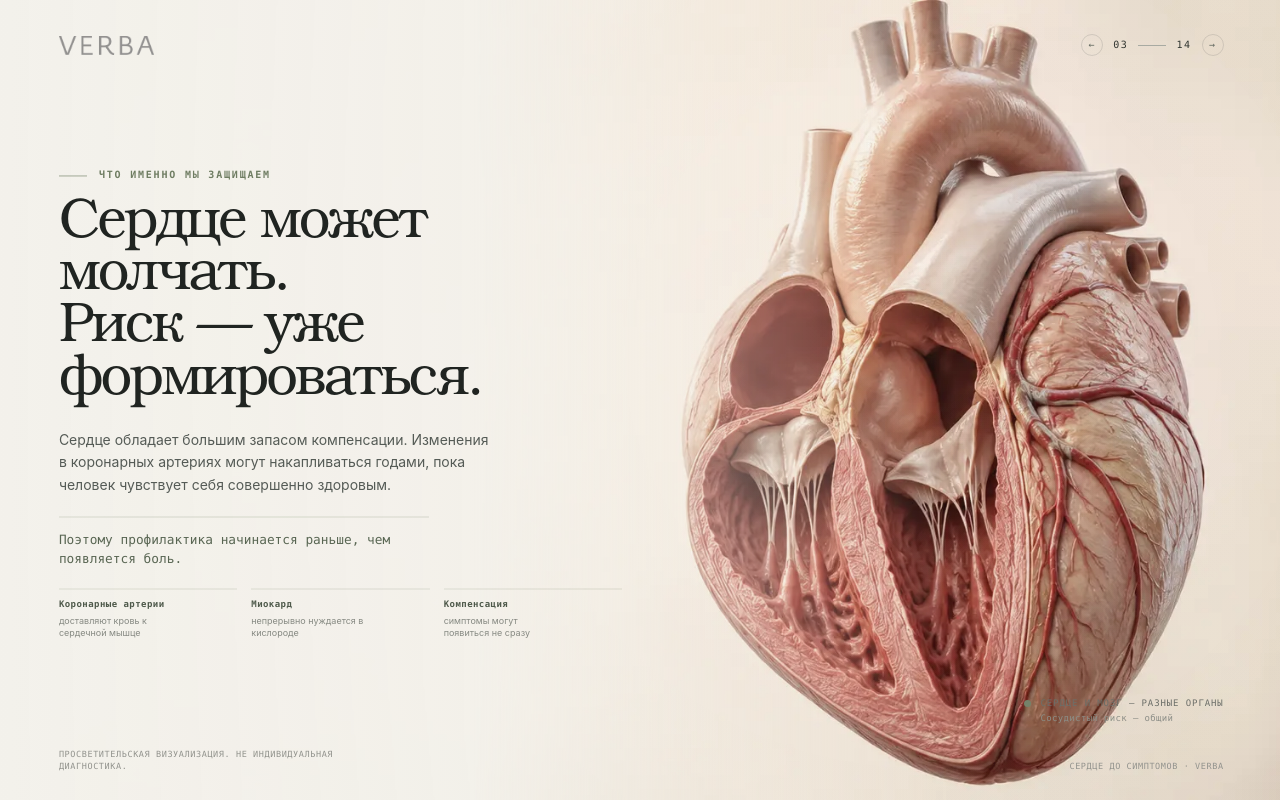
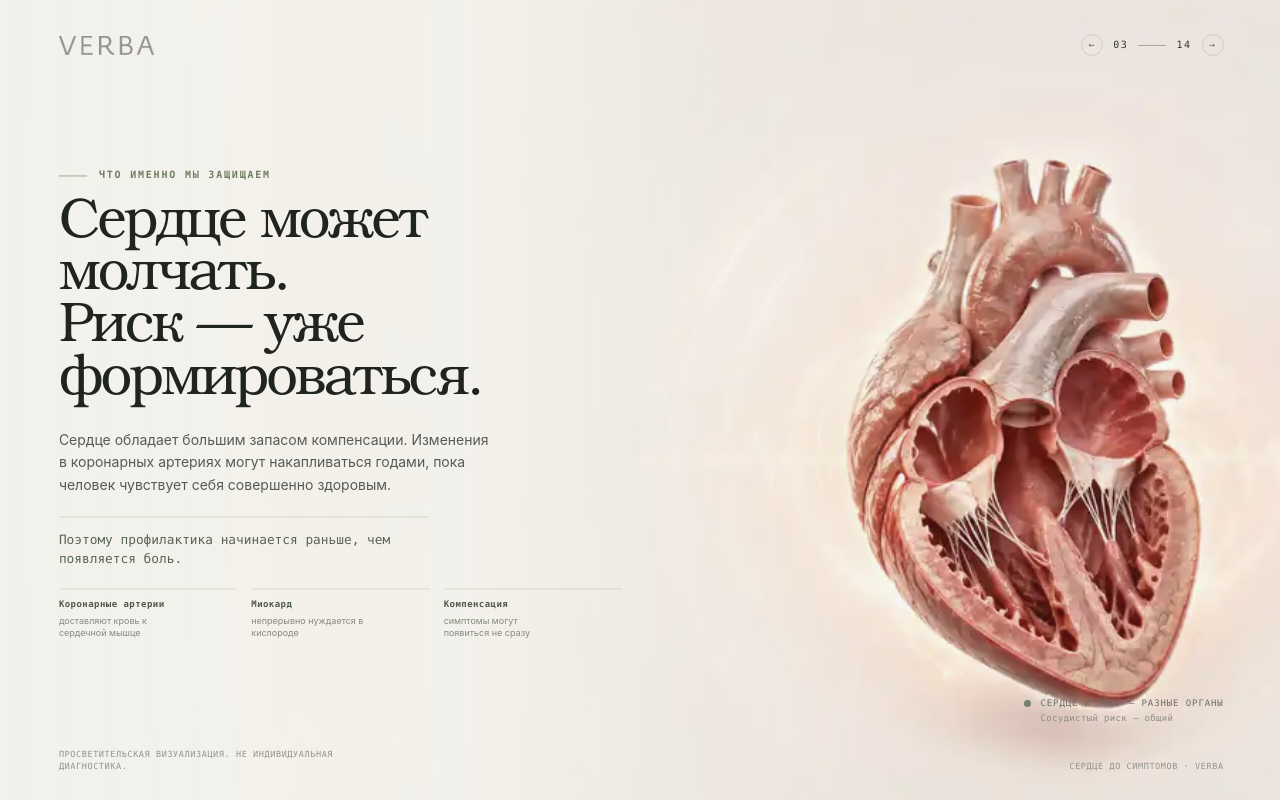
Before and after one commit to stepanMiller/verba-heart-lab, a Next.js app: page /heart-context in a window 1280 px wide. Built offline with nearby package versions, Linux system fonts and the light colour scheme.

Commit message:
feat(v2): use cutaway heart visual with pulse layers

```diff
--- a/app/heart-context/page.tsx
+++ b/app/heart-context/page.tsx
@@ -3,6 +3,7 @@
 import { SceneNav } from "../scene-nav";
 import { useSceneActivity } from "../scene-activity";
 import { sitePath } from "../site-path";
+import { HEART_CUTAWAY_IMAGE } from "../heart-asset";
 
 export default function HeartContextScene() {
   const { sceneRef, active } = useSceneActivity();
@@ -10,8 +11,12 @@ export default function HeartContextScene() {
   return (
     <main ref={sceneRef} className={`experience heart-context-experience ${active ? "is-active" : ""}`}>
       <div className="scene-layer" aria-hidden="true">
-        <img className="organ-scene-image heart-context-image" src={sitePath("/assets/scene-heart.webp")} alt="" draggable={false} />
-        <div className="heart-context-glow" />
+        <div className="organ-visual heart-visual">
+          <img className="organ-scene-image heart-context-image" src={HEART_CUTAWAY_IMAGE} alt="" draggable={false} />
+          <div className="heart-pulse-halo" />
+          <div className="heart-pulse-ring heart-pulse-ring-one" />
+          <div className="heart-pulse-ring heart-pulse-ring-two" />
+        </div>
         <div className="vessel-grain" />
       </div>
 
```
